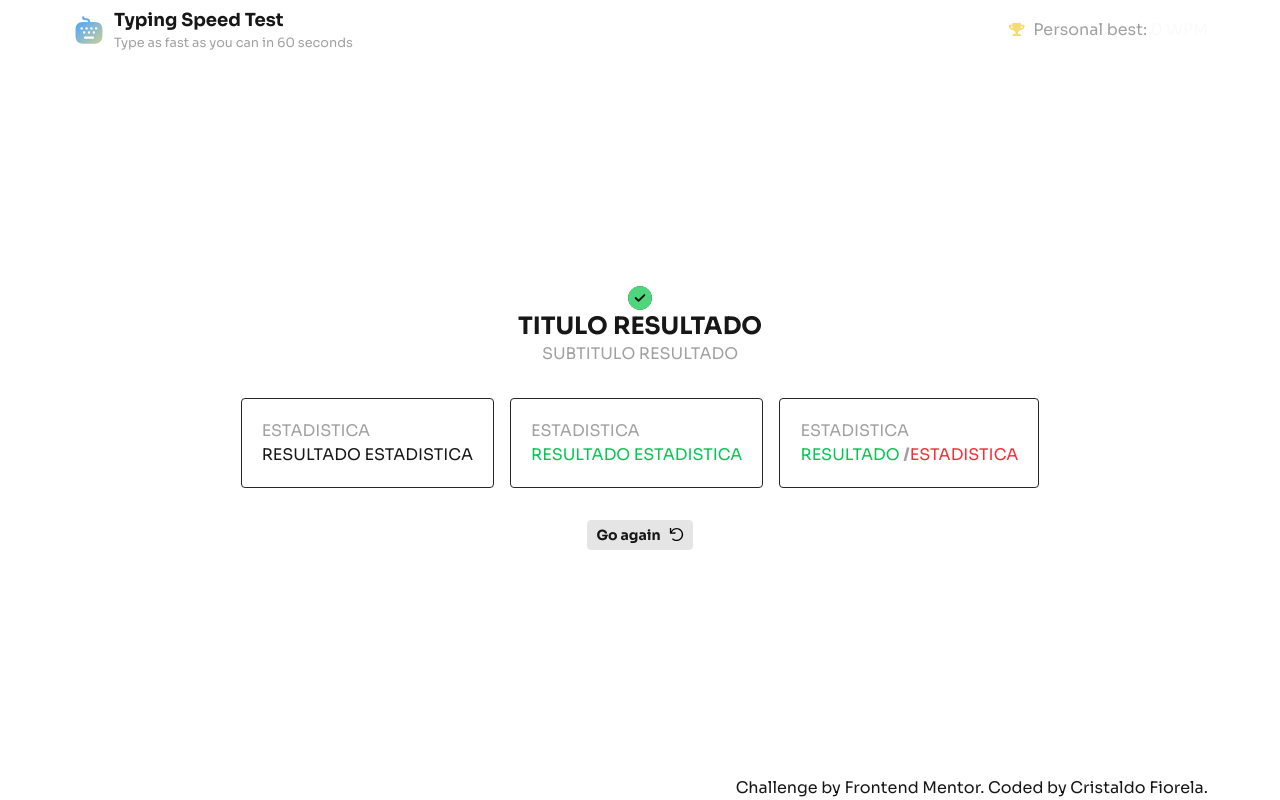
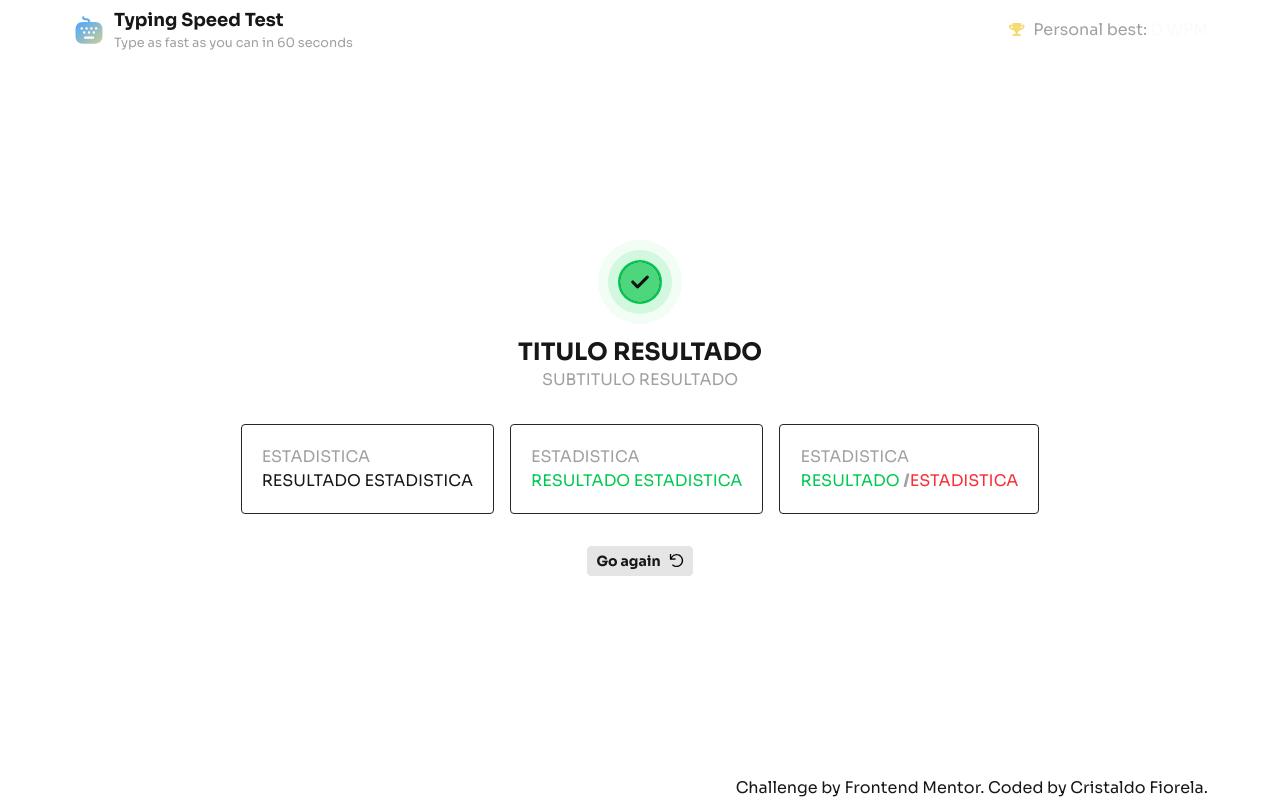
Before and after one commit to Cristaldo-Fiorela/typing-speed, a Next.js app: page /results in a window 1280 px wide. Built offline with nearby package versions, Linux system fonts and the light colour scheme.

Commit message:
feat(styles): box shadow for completed icon

```diff
--- a/app/results/page.tsx
+++ b/app/results/page.tsx
@@ -5,15 +5,19 @@ import Image from "next/image";
 const Results = () => {
     return (
         <main className="flex flex-col flex-1 items-center justify-center gap-8">
-            <section className="flex flex-col items-center">
+            <section className="flex flex-col items-center gap-8">
+                <span className="flex items-center justify-center w-11 h-11 rounded-full bg-green-500 shadow-[0_0_0_10px_rgba(74,222,128,0.18),0_0_0_20px_rgba(74,222,128,0.08)]">
                     <Image
                         src="/icons/icon-completed.svg"
                         alt="Refresh"
-                    width={24}
-                    height={24}
+                        width={40}
+                        height={40}
                     />
+                </span>
+                <div className="flex flex-col items-center">
                     <h2 className="text-2xl font-bold">TITULO RESULTADO</h2>
                     <p className="text-neutral-400">SUBTITULO RESULTADO</p>
+                </div>
             </section>
 
             <div className="flex gap-4">
```
Lines whose indentation alone changed are shown as unchanged.
